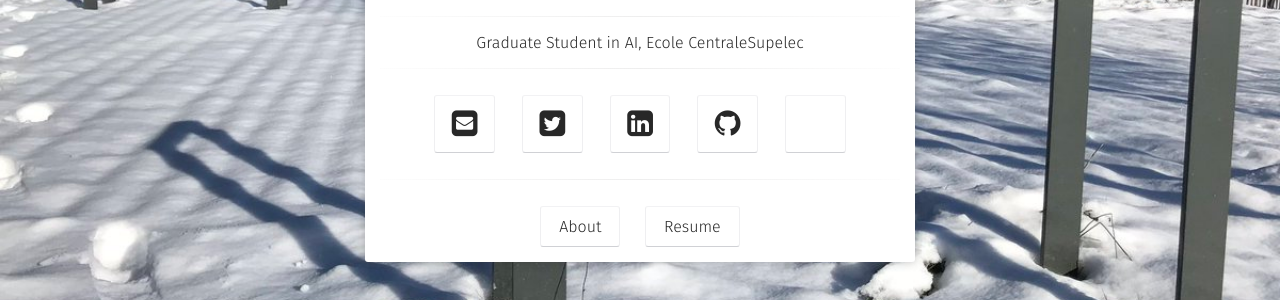
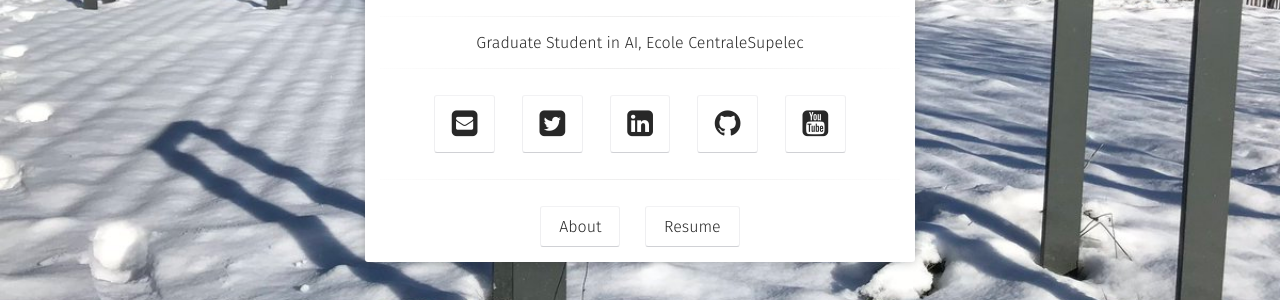
Before and after one commit to rayush7/rayush7.github.io, a Jekyll site: the page built from index.html, in a window 1280 px wide. Shown: the part 424-724 px from the top of the page. Built offline with Jekyll 4.4.1, drawn with Linux system fonts in a browser that asks for light colours; some web fonts are replaced.

```diff
--- a/_includes/social-links.html
+++ b/_includes/social-links.html
@@ -25,5 +25,5 @@
                         {% if site.keybase %}<a class="social-btn" href="https://keybase.io/{{ site.keybase }}" target="_blank" rel="noopener noreferrer"><i class="fa fa-fw fa-key"></i></a>{% endif %}
                         {% if site.xmpp %}<a class="social-btn" href="xmpp:{{ site.xmpp }}" target="_blank" rel="noopener noreferrer"><i class="fa fa-fw fa-lightbulb-o"></i></a>{% endif %}
                         {% if site.hackernews %}<a class="social-btn" href="https://news.ycombinator.com/user?id={{ site.hackernews }}" target="_blank" rel="noopener noreferrer"><i class="fa fa-fw fa-hacker-news"></i></a>{% endif %}
-                        {% if site.googlescholar %}<a class="social-btn" href="https://scholar.google.com/citations?user={{ site.googlescholar }}" target="_blank" rel="noopener noreferrer"><i class="fa fa-fw fa-google-scholar-square"></i></a>{% endif %}
+                        {% if site.googlescholar %}<a class="social-btn" href="https://scholar.google.com/citations?user={{ site.googlescholar }}" target="_blank" rel="noopener noreferrer"><i class="fa fa-fw fa-youtube-square"></i></a>{% endif %}
                   </h3>
```
